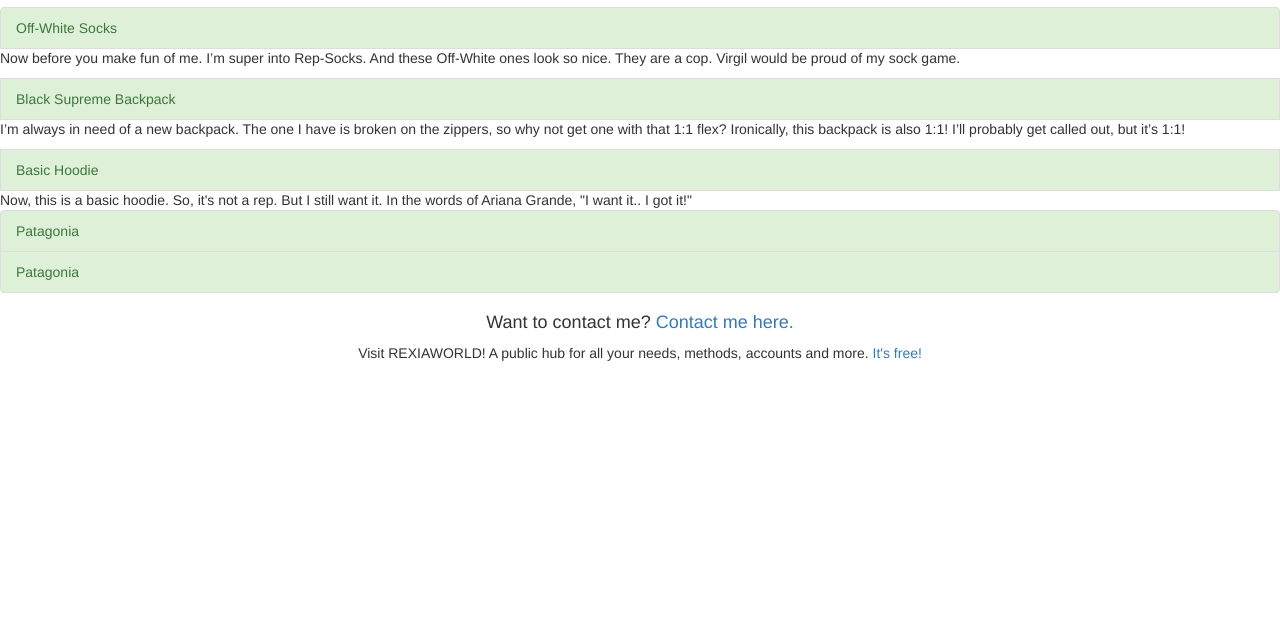
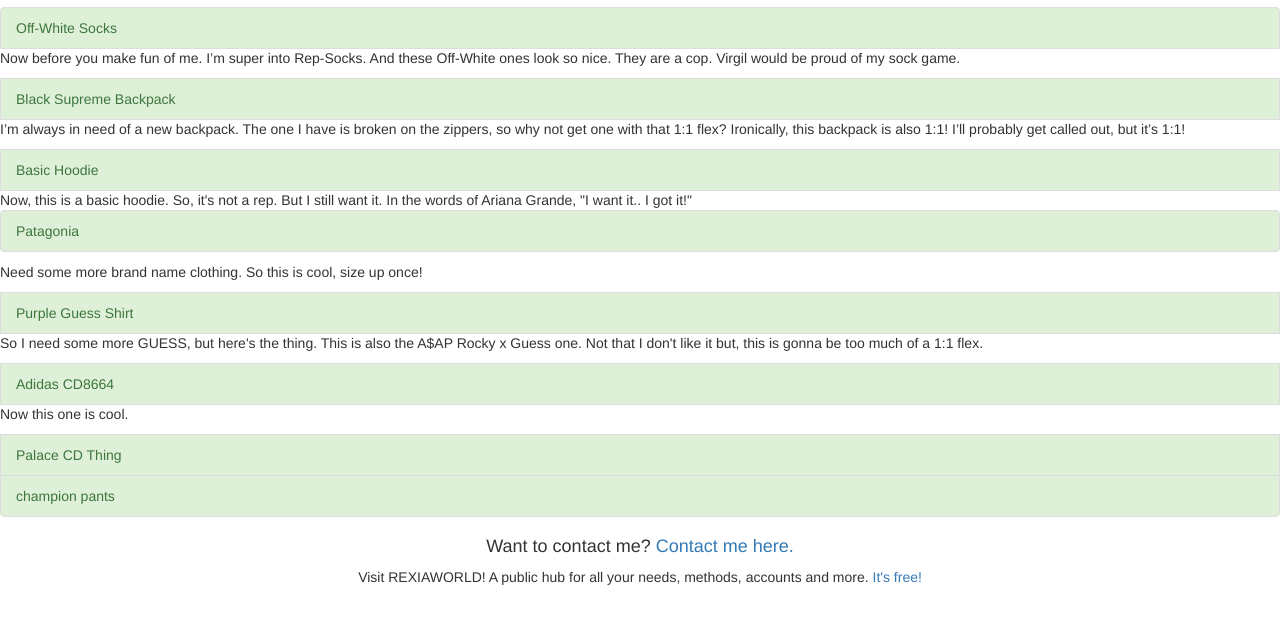
Before and after one commit to rexiaworldwebsite/rexiaworldwebsite.github.io, a plain HTML site: page cop.html in a window 1280 px wide. Shown: the part 86-710 px from the top of the page. Drawn offline with nearby package versions, Linux system fonts and the light colour scheme.

Commit message:
Update cop.html

```diff
--- a/cop.html
+++ b/cop.html
@@ -1,7 +1,7 @@
 <!DOCTYPE html>
 <html lang="en">
 <head>
-  <title>Bootstrap Example</title>
+  <title>Cop List</title>
   <meta charset="utf-8">
   <meta name="viewport" content="width=device-width, initial-scale=1">
   <link rel="stylesheet" href="https://maxcdn.bootstrapcdn.com/bootstrap/3.4.0/css/bootstrap.min.css">
@@ -23,8 +23,18 @@
     <a href="https://item.taobao.com/item.htm?id=537202369958" class="list-group-item list-group-item-success">Basic Hoodie</a>
     <p>Now, this is a basic hoodie. So, it's not a rep. But I still want it.
     In the words of Ariana Grande, "I want it.. I got it!"
-    <a href="#" class="list-group-item list-group-item-success">Patagonia</a>
-    <a href="#" class="list-group-item list-group-item-success">Patagonia</a>
+    <a href="https://item.taobao.com/item.htm?id=554604308818" class="list-group-item list-group-item-success">Patagonia</a>
+  <p>Need some more brand name clothing. So this is cool, size up once!</p>
+    <a href="https://item.taobao.com/item.htm?id=559691444425" class="list-group-item list-group-item-success">Purple Guess Shirt</a>
+  <p>So I need some more GUESS, but here's the thing. This is also the A$AP Rocky x Guess one. Not that I don't like it but, this is gonna be too much of a
+    1:1 flex.</p>
+      <a href="https://item.taobao.com/item.htm?id=557125437677" class="list-group-item list-group-item-success">Adidas CD8664</a>
+  <p>Now this one is cool.</p>
+     <a href="https://item.taobao.com/item.htm?id=561256330740" class="list-group-item list-group-item-success">Palace CD Thing</a>
+       <a href="https://item.taobao.com/item.htm?id=570939160755" class="list-group-item list-group-item-success">champion pants</a>
+
+
+
 
   </div>
 </div>
```
